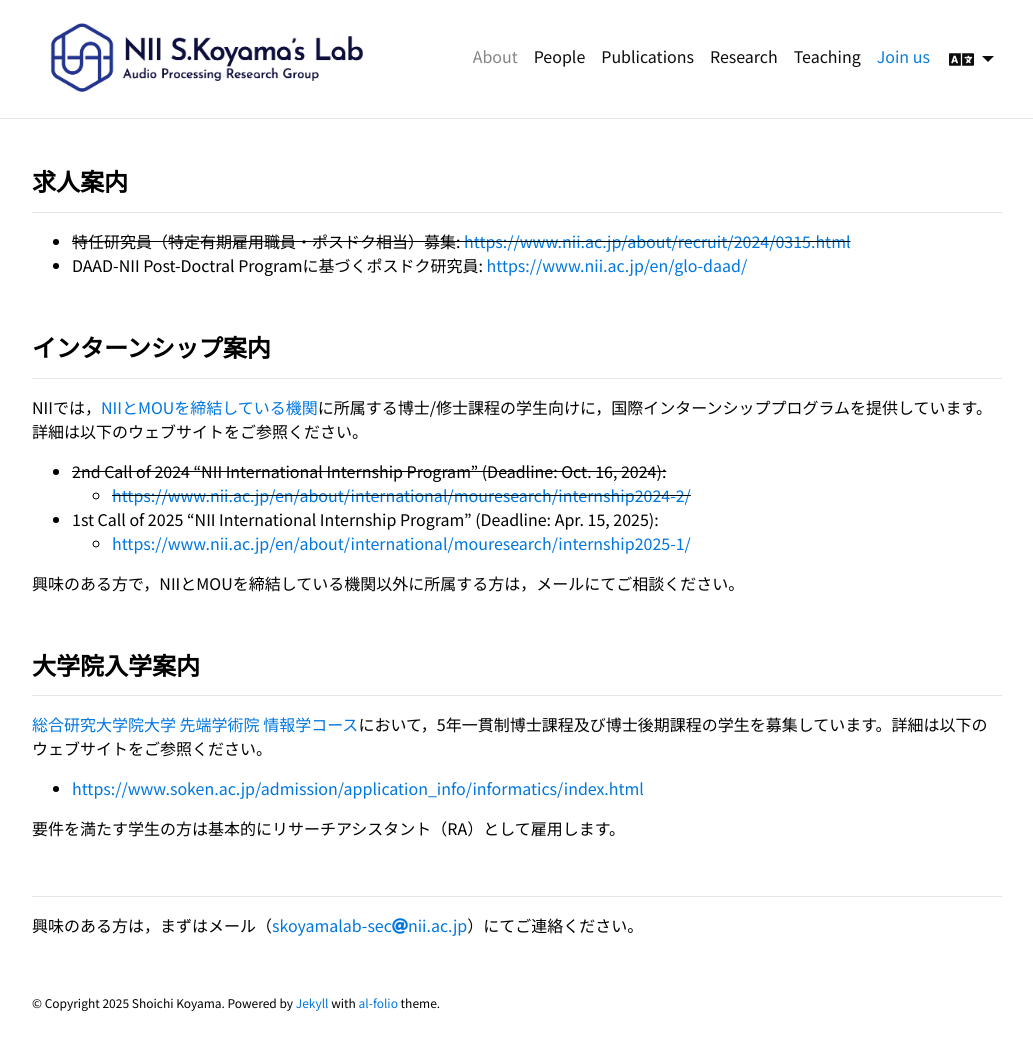
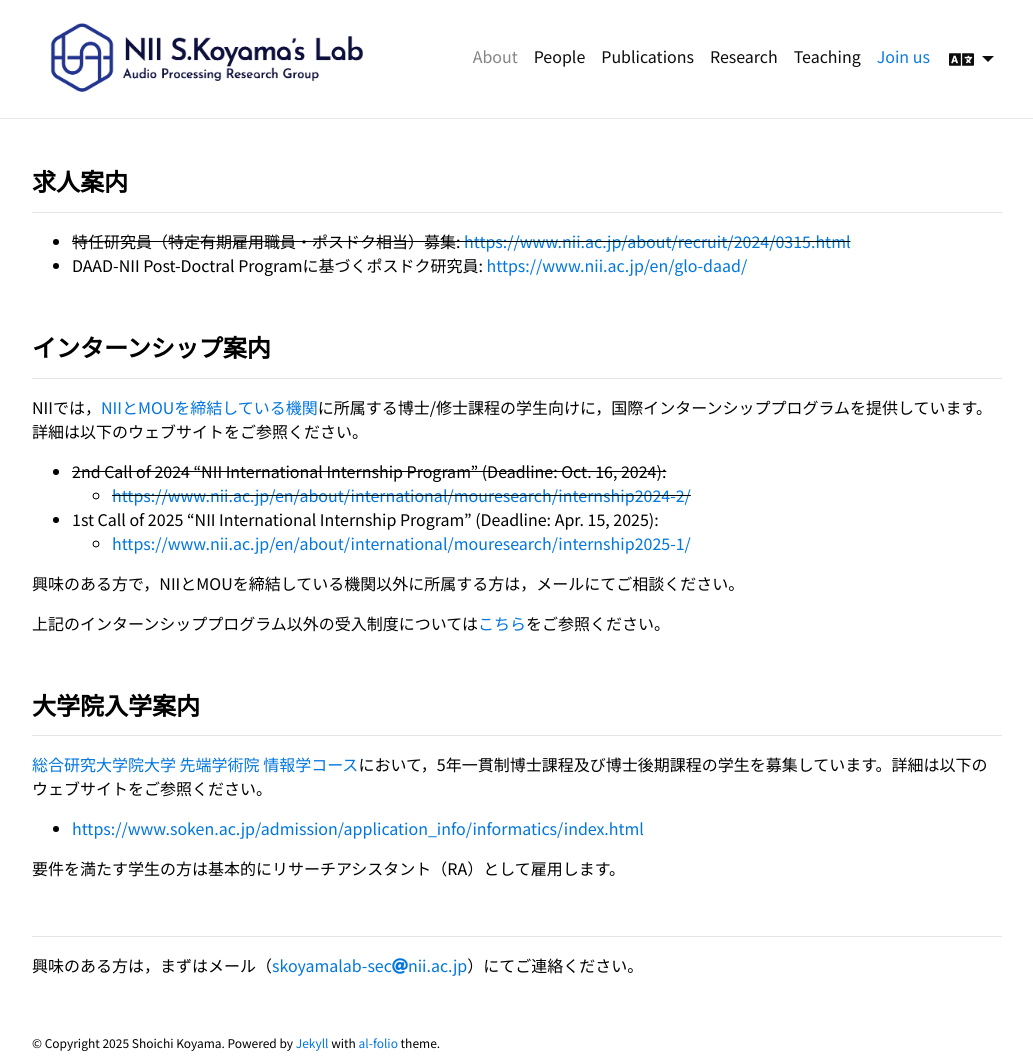
Before and after one commit to skoyamalab/skoyamalab.github.io, a Jekyll site: the page built from _pages_ja/recruitment.md, in a window 1280 px wide and 1060 px high. Shown: the whole window, without its empty margins (123-1156 px from the left). Built offline with Jekyll 4.4.1, drawn with Linux system fonts in a browser that asks for light colours; comment, search, counter and statistics services are not loaded; a style sheet for code colours, icons or effects is not loaded.

Commit message:
updated rectruit

```diff
--- a/_pages_ja/recruitment.md
+++ b/_pages_ja/recruitment.md
@@ -30,6 +30,8 @@ NIIでは，[NIIとMOUを締結している機関](https://www.nii.ac.jp/about/i
 
 興味のある方で，NIIとMOUを締結している機関以外に所属する方は，メールにてご相談ください。
 
+上記のインターンシッププログラム以外の受入制度については[こちら](https://www.nii.ac.jp/research/kenkyou/)をご参照ください。
+
 <br />
 
 #### 大学院入学案内
```
